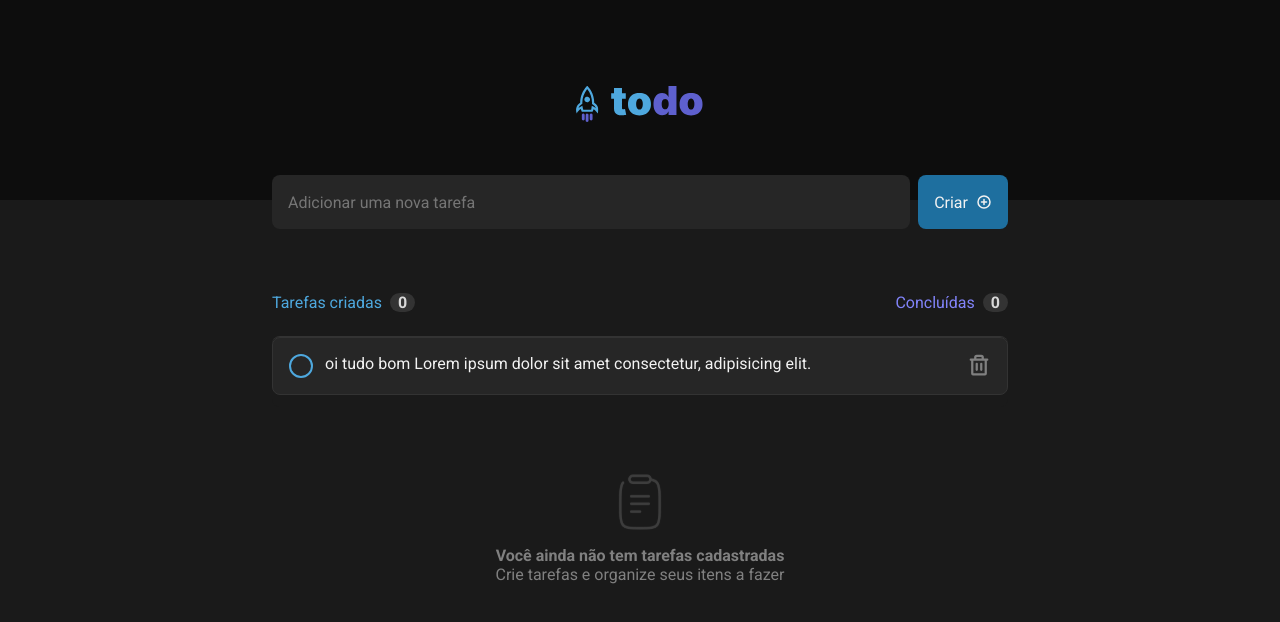
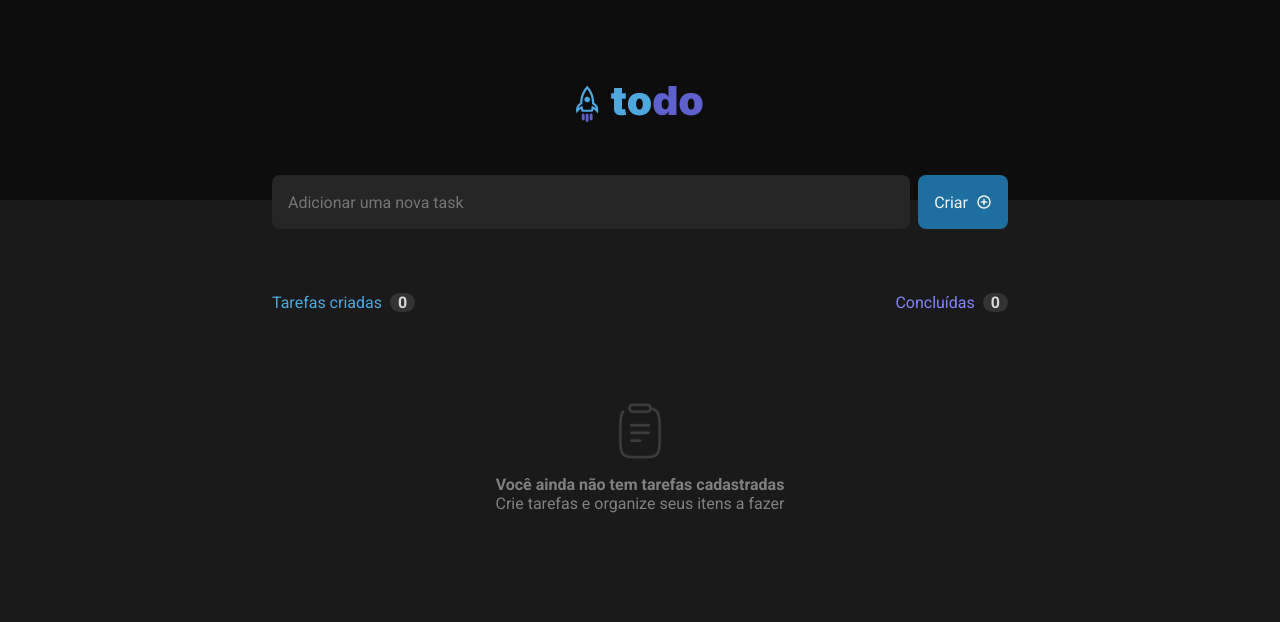
Before and after one commit to Feelpe/react-ts-todo, a React (Vite) app: page / in a window 1280 px wide. Shown: the top 622 px of the page. Built offline with nearby package versions, Linux system fonts and the light colour scheme.

Commit message:
feat: componentization, states, functions

```diff
--- a/src/App.module.css
+++ b/src/App.module.css
@@ -18,3 +18,47 @@
     grid-template-columns: 1fr;
   }
 }
+
+.form {
+  display: flex;
+  width: 46rem;
+  gap: 8px;
+}
+
+.form input {
+  width: 100%;
+  height: 54px;
+
+  padding: 1rem;
+  border-radius: 8px;
+
+  background: var(--gray-500);
+  color: var(--gray-300);
+  border: none;
+}
+
+.form button {
+  width: 6rem;
+  height: 54px;
+  padding: 1rem;
+  gap: 8px;
+  border-radius: 8px;
+
+  background: var(--blueDark);
+  color: var(--gray-100);
+  border: none;
+
+  display: flex;
+  align-items: center;
+}
+
+.container main {
+  width: 100%;
+  padding-top: 4rem;
+}
+
+.container article {
+  border-radius: 8px;
+  border-top: 1px solid var(--gray-400);
+  color: var(--gray-300);
+}
--- a/src/App.tsx
+++ b/src/App.tsx
@@ -1,17 +1,87 @@
+import { ChangeEvent, FormEvent, InvalidEvent, useState } from "react";
+import { PlusCircle } from "@phosphor-icons/react";
+
 import { Header } from "./components/Header";
-import { Form } from "./components/Form";
 import { Table } from "./components/Table";
+import { StatusBar } from "./components/StatusBar";
+import { Footer } from "./components/Footer";
 
 import styles from "./App.module.css";
 
+export interface taskType {
+  id: number;
+  text: string;
+  status: boolean;
+}
+
 export function App() {
+  const [tasks, setTasks] = useState<taskType[]>([]);
+  const [newTask, setNewTask] = useState("");
+
+  function handleCreateNewTask(event: FormEvent) {
+    event.preventDefault();
+
+    const createTask = {
+      id: tasks.length + 1,
+      text: newTask,
+      status: false,
+    };
+
+    setTasks([...tasks, createTask]);
+    setNewTask("");
+  }
+
+  function handleNewTaskChange(event: ChangeEvent<HTMLInputElement>) {
+    event.target.setCustomValidity("");
+    setNewTask(event.target.value);
+  }
+
+  function handleNewTaskInvalid(event: InvalidEvent<HTMLInputElement>) {
+    event.target.setCustomValidity("Esse campo é obrigatório!");
+  }
+
+  function deleteTask(taskIdToDelete: number) {
+    const tasksWithoutDeletedOne = tasks.filter((task) => {
+      return task.id !== taskIdToDelete;
+    });
+
+    setTasks(tasksWithoutDeletedOne);
+  }
+
+  const completedTasks = tasks.filter((task) => {
+    return task.status === true;
+  });
+
   return (
-    <div>
+    <>
       <Header />
+
       <div className={styles.container}>
-        <Form />
-        <Table />
+        <form className={styles.form}>
+          <input
+            type="text"
+            placeholder="Adicionar uma nova task"
+            value={newTask}
+            onChange={handleNewTaskChange}
+            onInvalid={handleNewTaskInvalid}
+          />
+          <button onClick={handleCreateNewTask}>
+            Criar <PlusCircle size={16} weight="bold" />
+          </button>
+        </form>
+        <main>
+          <StatusBar created={tasks.length} completed={completedTasks.length} />
+          {tasks.length ? (
+            <article>
+              {tasks.map((task) => (
+                <Table task={task} deleteTask={deleteTask} />
+              ))}
+            </article>
+          ) : (
+            <Footer />
+          )}
+        </main>
       </div>
-    </div>
+    </>
   );
 }
--- /dev/null
+++ b/src/components/Footer/Footer.module.css
@@ -0,0 +1,14 @@
+.footer {
+  height: 15.25rem;
+  color: var(--gray-300);
+
+  display: flex;
+  flex-direction: column;
+  align-items: center;
+  justify-content: center;
+}
+
+.footer p {
+  margin-top: 1rem;
+  font-weight: bold;
+}
--- /dev/null
+++ b/src/components/Footer/index.tsx
@@ -0,0 +1,12 @@
+import styles from "./Footer.module.css";
+import Clipboard from "../../images/Clipboard.svg";
+
+export function Footer() {
+  return (
+    <footer className={styles.footer}>
+      <img src={Clipboard} />
+      <p>Você ainda não tem tarefas cadastradas</p>
+      <span>Crie tarefas e organize seus itens a fazer</span>
+    </footer>
+  );
+}
--- a/src/components/Form/Form.module.css
+++ /dev/null
@@ -1,32 +0,0 @@
-.form {
-  display: flex;
-  width: 46rem;
-  gap: 8px;
-}
-
-.form input {
-  width: 100%;
-  height: 54px;
-
-  padding: 1rem;
-  border-radius: 8px;
-
-  background: var(--gray-500);
-  color: var(--gray-300);
-  border: none;
-}
-
-.form button {
-  width: 6rem;
-  height: 54px;
-  padding: 1rem;
-  gap: 8px;
-  border-radius: 8px;
-
-  background: var(--blueDark);
-  color: var(--gray-100);
-  border: none;
-
-  display: flex;
-  align-items: center;
-}
--- a/src/components/Form/index.tsx
+++ /dev/null
@@ -1,13 +0,0 @@
-import { PlusCircle } from "@phosphor-icons/react";
-import styles from "./Form.module.css";
-
-export function Form() {
-  return (
-    <form className={styles.form}>
-      <input type="text" placeholder="Adicionar uma nova tarefa" />
-      <button>
-        Criar <PlusCircle size={16} weight="bold" />
-      </button>
-    </form>
-  );
-}
--- /dev/null
+++ b/src/components/StatusBar/StatusBar.module.css
@@ -0,0 +1,33 @@
+.status {
+  display: flex;
+  justify-content: space-between;
+  padding-bottom: 1.5rem;
+}
+
+.status div {
+  display: flex;
+  gap: 8px;
+}
+
+.status > div {
+  color: var(--blue);
+}
+
+.status div:nth-of-type(even) {
+  color: var(--purple);
+}
+
+.status strong {
+  min-width: 25px;
+  width: auto;
+  height: 19px;
+  padding: 2px 8px;
+  border-radius: 999px;
+
+  background: var(--gray-400);
+  color: var(--gray-200);
+
+  display: flex;
+  align-items: center;
+  justify-content: center;
+}
--- /dev/null
+++ b/src/components/StatusBar/index.tsx
@@ -0,0 +1,21 @@
+import styles from "./StatusBar.module.css";
+
+interface StatusBarProps {
+  created: number;
+  completed: number;
+}
+
+export function StatusBar({ created, completed }: StatusBarProps) {
+  return (
+    <section className={styles.status}>
+      <div>
+        <p>Tarefas criadas</p>
+        <strong>{created}</strong>
+      </div>
+      <div>
+        <p>Concluídas</p>
+        <strong>{completed}</strong>
+      </div>
+    </section>
+  );
+}
--- a/src/components/Table/Table.module.css
+++ b/src/components/Table/Table.module.css
@@ -1,54 +1,4 @@
-.list {
-  width: 100%;
-  padding-top: 4rem;
-}
-
-.list header {
-  display: flex;
-  justify-content: space-between;
-  padding-bottom: 1.5rem;
-}
-
-.list header div {
-  display: flex;
-  gap: 8px;
-}
-
-.list > header div {
-  color: var(--blue);
-}
-
-.list header div:nth-of-type(even) {
-  color: var(--purple);
-}
-
-.list header strong {
-  min-width: 25px;
-  width: auto;
-  height: 19px;
-  padding: 2px 8px;
-  border-radius: 999px;
-
-  background: var(--gray-400);
-  color: var(--gray-200);
-
-  display: flex;
-  align-items: center;
-  justify-content: center;
-}
-
-.list body {
-  border-radius: 8px;
-  border-top: 1px solid var(--gray-400);
-  color: var(--gray-300);
-
-  display: flex;
-  justify-content: flex-start;
-  align-items: center;
-  flex-direction: column;
-}
-
-.list body div {
+.task {
   height: 100%;
   width: 46rem;
   padding: 16px;
@@ -62,10 +12,10 @@
 
   display: grid;
   grid-template-columns: 1fr 100fr 1fr;
-  align-items: flex-start;
+  align-items: center;
 }
 
-.list body button {
+.task button {
   height: 24px;
   width: 24px;
   color: var(--gray-300);
@@ -78,21 +28,6 @@
   justify-content: center;
 }
 
-.list body button:hover {
+.task button:hover {
   color: var(--danger);
 }
-
-.list footer {
-  height: 15.25rem;
-  color: var(--gray-300);
-
-  display: flex;
-  flex-direction: column;
-  align-items: center;
-  justify-content: center;
-}
-
-.list footer p {
-  margin-top: 1rem;
-  font-weight: bold;
-}
--- a/src/components/Table/index.tsx
+++ b/src/components/Table/index.tsx
@@ -1,39 +1,21 @@
 import { Trash } from "@phosphor-icons/react";
-
 import { CheckBox } from "../Checkbox";
-import Clipboard from "../../images/Clipboard.svg";
+import { taskType } from "../../App";
 import styles from "./Table.module.css";
 
-export function Table() {
+interface taskProps {
+  task: taskType;
+  deleteTask: (id: number) => void;
+}
+
+export function Table({ task, deleteTask }: taskProps) {
   return (
-    <section className={styles.list}>
-      <header>
-        <div>
-          <p>Tarefas criadas</p>
-          <strong>0</strong>
-        </div>
-        <div>
-          <p>Concluídas</p>
-          <strong>0</strong>
-        </div>
-      </header>
-      <body>
-        <div>
-          <CheckBox />
-          <p>
-            oi tudo bom Lorem ipsum dolor sit amet consectetur, adipisicing
-            elit.
-          </p>
-          <button>
-            <Trash size={24} weight="bold" />
-          </button>
-        </div>
-      </body>
-      <footer>
-        <img src={Clipboard} />
-        <p>Você ainda não tem tarefas cadastradas</p>
-        <span>Crie tarefas e organize seus itens a fazer</span>
-      </footer>
-    </section>
+    <div className={styles.task}>
+      <CheckBox />
+      <p>{task.text}</p>
+      <button onClick={() => deleteTask(task.id)}>
+        <Trash size={24} weight="bold" />
+      </button>
+    </div>
   );
 }
```
